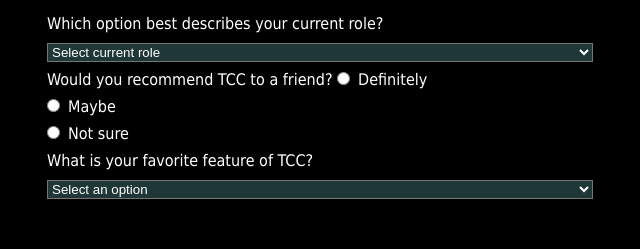
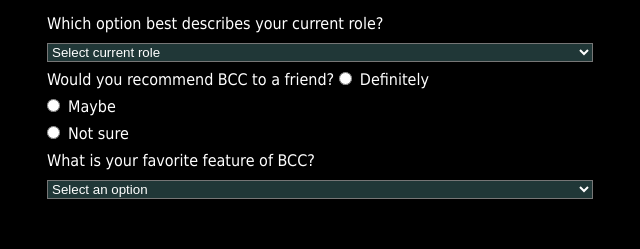
Before and after one commit to loyd9110/Survey-form, a plain HTML site: page SURVEY FORM/Index.html in a window 1280 px wide. Shown: the part 389-638 px from the top of the page, 320-960 px from the left. Drawn offline with Linux system fonts and the light colour scheme.

Commit message:
Update Index.html

```diff
--- a/SURVEY FORM/Index.html
+++ b/SURVEY FORM/Index.html
@@ -32,7 +32,7 @@
         </label>
 
         <label>
-          Would you recommend TCC to a friend?
+          Would you recommend BCC to a friend?
           <input type="radio" name="user-recommend" value="definitely" class="inline" />Definitely
         </label>
 
@@ -44,7 +44,7 @@
           <input type="radio" name="user-recommend" value="not sure" class="inline" />Not sure
         </label>
 
-        <label>What is your favorite feature of TCC?
+        <label>What is your favorite feature of BCC?
           <select id="dropdown" name="fav_feature">
             <option value="">Select an option</option>
             <option value="1">Challenges</option>
```
